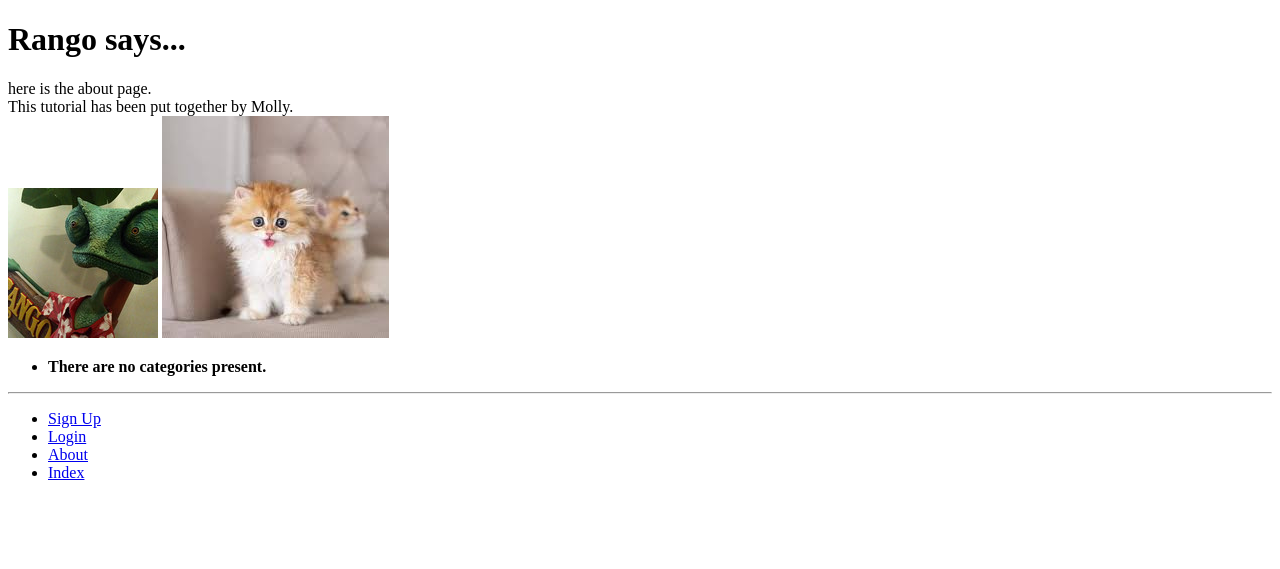
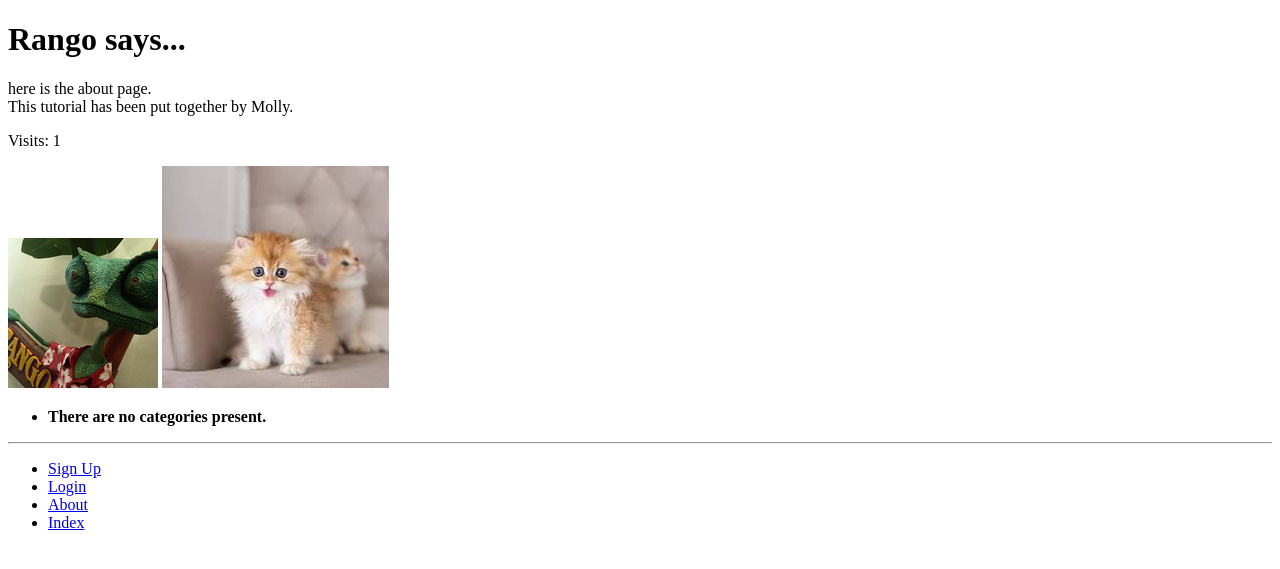
Before and after one commit to 2877714R/tango_with_django_project, a Django app: page /about/ in a window 1280 px wide. Shown: the top 569 px of the page. Run offline with Django 3.2, Linux system fonts and the light colour scheme; data that the repository does not hold is empty.

Commit message:
finished chapter 10

```diff
--- a/rango/views.py
+++ b/rango/views.py
@@ -13,22 +13,25 @@ from django.contrib.auth import authenticate, login
 from django.contrib.auth.decorators import login_required
 from django.contrib.auth import logout
 from django.contrib.auth import authenticate, login, logout
+from datetime import datetime
 
 def index(request):
     category_list = Category.objects.order_by('-likes')[:5]
     page_list = Page.objects.order_by('-views')[:5]
-    latest_question_list = Question.objects.order_by('-pub_date')[:5]
     context_dict = {}
     context_dict['boldmessage'] = 'Crunchy, creamy, cookie, candy, cupcake!'
     context_dict['categories'] = category_list
     context_dict['pages'] = page_list
-    return render(request, 'rango/index.html', context=context_dict)
+    visitor_cookie_handler(request)
+    response = render(request, 'rango/index.html', context=context_dict)
+    return response
+
 
 # Create your views here.
 def about(request):
-    print(request.method)
-    print(request.user)
-    return render(request, 'rango/about.html')
+    visitor_cookie_handler(request)  # Ensure cookies are updated
+    visits = request.session.get('visits', 1)  # Retrieve visit count
+    return render(request, 'rango/about.html', {'visits': visits})
 
 def show_category(request, category_name_slug):
     context_dict = {}
@@ -138,3 +141,22 @@ def restricted(request):
 def user_logout(request):
     logout(request)
     return redirect(reverse('rango:index'))
+
+def get_server_side_cookie(request, cookie, default_val=None):
+    val = request.session.get(cookie)
+    if not val:
+        val = default_val
+    return val
+
+def visitor_cookie_handler(request):
+    visits = int(get_server_side_cookie(request, 'visits', 1))
+    last_visit_cookie = get_server_side_cookie(request, 'last_visit', str(datetime.now()))
+    last_visit_time = datetime.strptime(last_visit_cookie[:-7],'%Y-%m-%d %H:%M:%S')
+
+    if (datetime.now() - last_visit_time).days > 0:
+        visits += 1
+        request.session['last_visit'] = str(datetime.now())
+    else:
+        request.session['last_visit'] = last_visit_cookie
+    request.session['visits'] = visits
+    request.session.modified = True
--- a/templates/rango/about.html
+++ b/templates/rango/about.html
@@ -12,6 +12,9 @@
         This tutorial has been put together by Molly. <br />
     </div>
     <div>
+        <p>Visits: {{ visits }}</p>
+    </div>
+    <div>
         <img src="{% static '/images/rango.jpg' %}" alt="Picture of Rango"/>
         <img src="{{ MEDIA_URL }}cat.jpg" alt="Picture of a Cat"/>
     </div>
```
